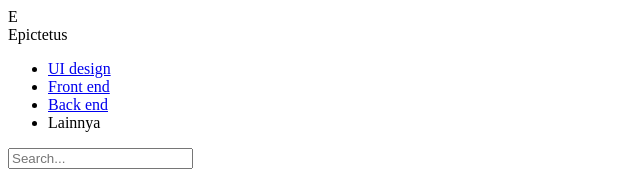
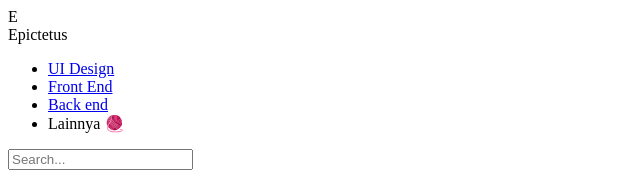
Before and after one commit to irfan-fauzi/blog-nextjs-tailwind-2, a Next.js app: page / in a window 1280 px wide. Shown: the top 183 px of the page, without its empty margins (0-640 px from the left). Built offline with nearby package versions, Linux system fonts and the light colour scheme.

Commit message:
component

```diff
--- /dev/null
+++ b/components/Navbar/MainMenuNavbar.js
@@ -0,0 +1,15 @@
+import React from 'react'
+
+const MainMenuNavbar = ({ menuNavbar }) => {
+
+  return (
+    <>
+       {
+          menuNavbar.map(({ text, url }) => (
+            <li key={Math.random()}><a href={url} className="hover:underline">{ text }</a></li>
+      ))}
+    </>
+  )
+}
+
+export default MainMenuNavbar
--- /dev/null
+++ b/components/Navbar/SubMenuNavbar.js
@@ -0,0 +1,16 @@
+
+import React from 'react'
+
+const SubMenuNavbar = ({ menuSubNavbar }) => {
+
+  return (
+    <ul className="absolute w-[200px] border">
+    {
+      menuSubNavbar.map(({ text, url }) => (
+       <li key={Math.random()}><a href={url} className="border flex py-3 px-6 bg-gray-200 hover:bg-gray-800 transition-all ">{ text }</a></li>
+    ))}
+    </ul>
+  )
+}
+
+export default SubMenuNavbar
--- a/pages/index.js
+++ b/pages/index.js
@@ -1,6 +1,44 @@
 import Head from 'next/head'
+import { useState } from 'react'
+import MainMenuNavbar from '../components/Navbar/MainMenuNavbar'
+import SubMenuNavbar from '../components/Navbar/subMenuNavbar'
+
 
 export default function Home() {
+
+  const [isDropdown, setDropdown] = useState(false)
+  const menuNavbar = [
+    {
+      text: 'UI Design',
+      url: '#'
+    },
+    {
+      text: 'Front End',
+      url: '#'
+    },
+    {
+      text: 'Back end',
+      url: '#'
+    },
+  ]
+
+
+  const menuSubNavbar = [
+    {
+      text: 'Volley Ball kami',
+      url: '#'
+    },
+    {
+      text: 'Skateboard muda',
+      url: '#'
+    },
+    {
+      text: 'Javascript',
+      url: '#'
+    }
+  ]
+
+
   return (
    <div className="bg-gradient-to-b from-gray-600 to-gray-900 min-h-screen text-white font-patrick">
      <nav className="py-10 ">
@@ -14,10 +52,13 @@ export default function Home() {
 
           <div className="w-8/12">
             <ul className="flex space-x-10 items-center">
-              <li><a href="#">UI design</a></li>
-              <li><a href="#">Front end</a></li>
-              <li><a href="#">Back end</a></li>
-              <li><a>Lainnya</a></li>
+             <MainMenuNavbar menuNavbar={menuNavbar} />
+              <li className="relative">
+                <a className="cursor-pointer" onClick={ () => setDropdown(!isDropdown) }>Lainnya <span>🧶 </span></a>
+                  {isDropdown && (
+                   <SubMenuNavbar menuSubNavbar={menuSubNavbar} />
+                   )}
+              </li>
             </ul>
           </div>
 
```
Also changed, not shown: components/Navbar/MainNavbar.js (added, +11 -0 lines), components/Navbar/MenuNavbar.js (added).
